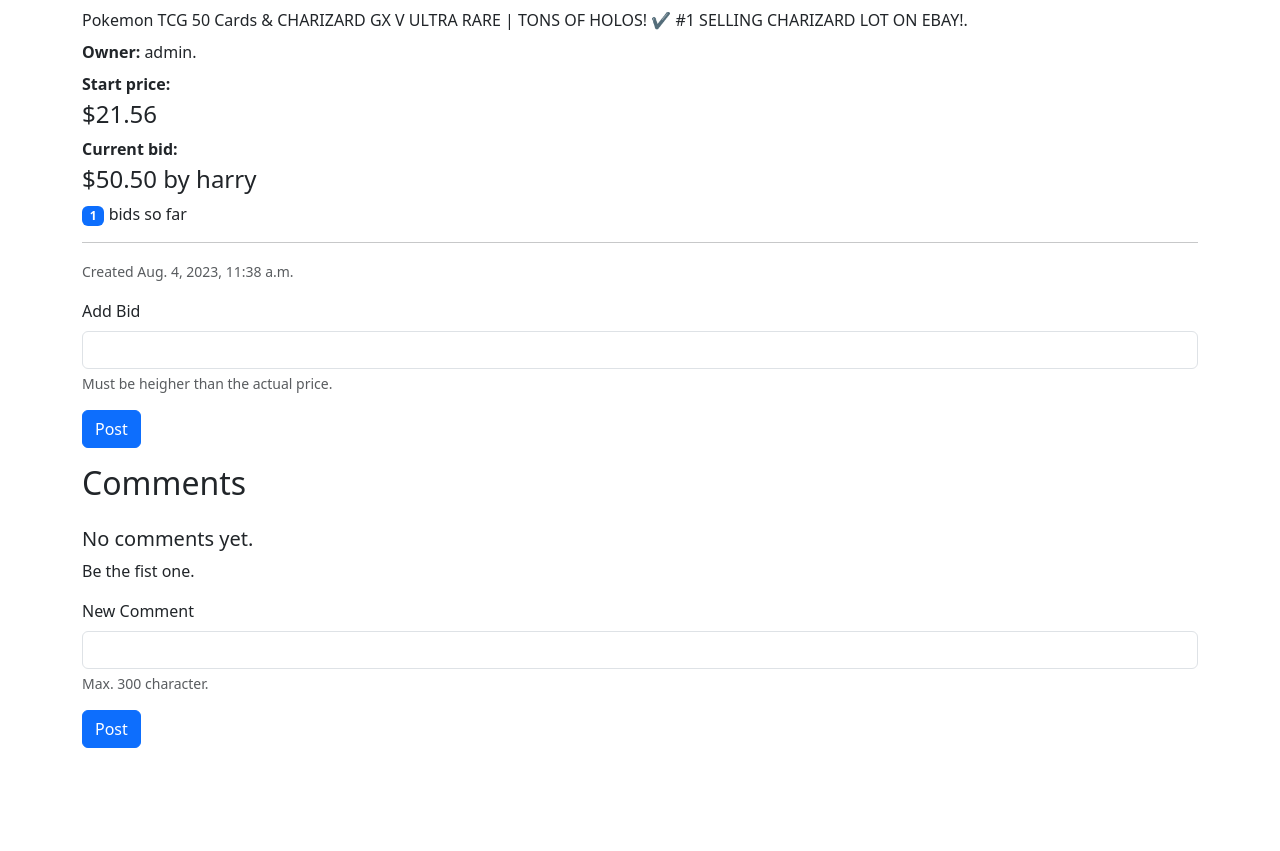
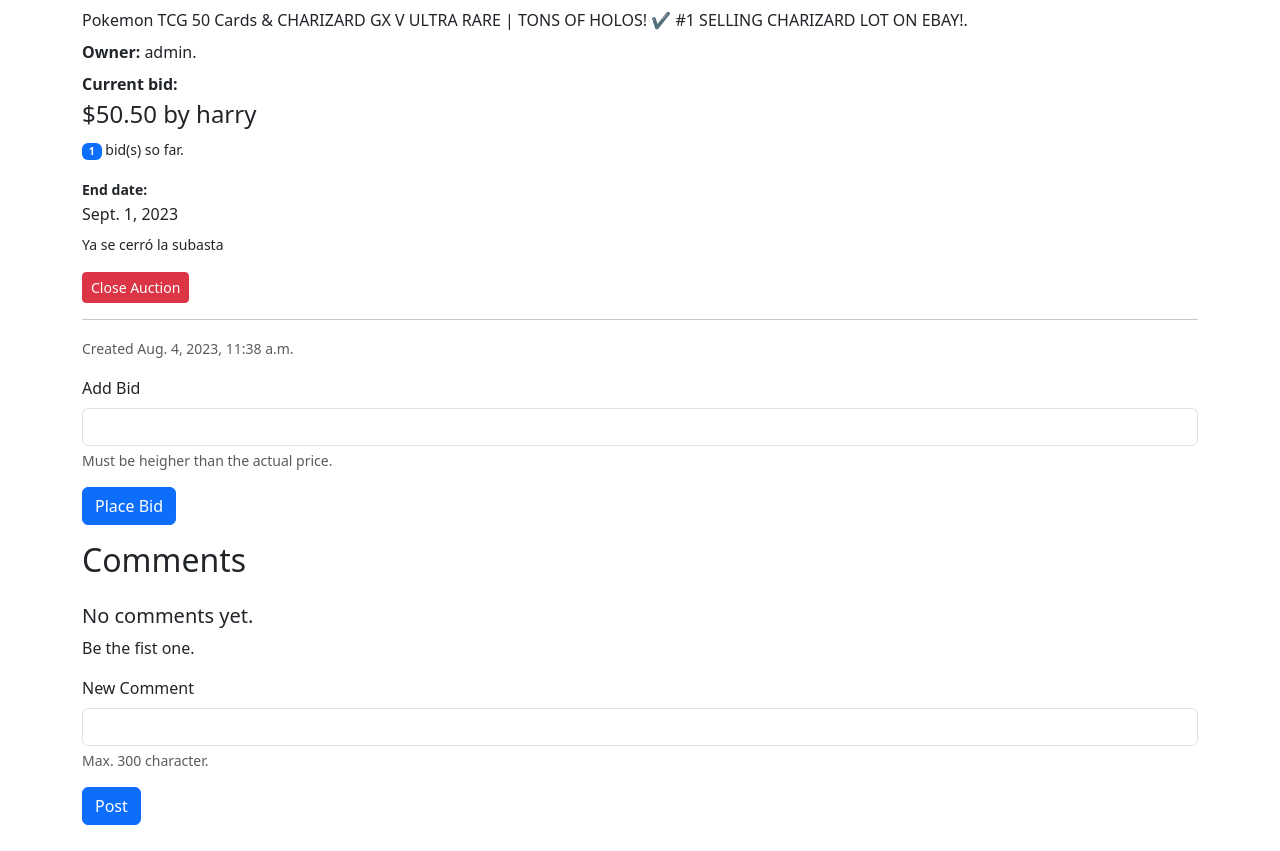
Before and after one commit to monicavaquerano/commerce, a Django app: page /listing/3 in a window 1280 px wide. Shown: the part 1045-1896 px from the top of the page. Before the commit the page ends 1793 px from the top, so only its background shows below. Run offline with Django 3.2, Linux system fonts and the light colour scheme; a user stored in the database is signed in; data comes from the database, SQL or seed files in the repository; both versions use the stored data as it was before the commit; parts of the project's set-up code (start-up, migrations or seed data) failed here and were passed over.

Commit message:
fix db problem

```diff
--- a/auctions/models.py
+++ b/auctions/models.py
@@ -1,4 +1,5 @@
-from datetime import timezone
+from datetime import timedelta, timezone
+import datetime
 from django.contrib.auth.models import AbstractUser
 from django.db import models
 from django.core.validators import MinValueValidator
@@ -35,7 +36,6 @@ class Listings(models.Model):
     watchers = models.ManyToManyField(User, blank=True, related_name="watchlist")
 
     start_date = models.DateTimeField(auto_now_add=True)
-    end_date = models.DateTimeField()  # REVISAR
 
     DURATIONS = [
         (3, "Three Days"),
@@ -44,7 +44,9 @@ class Listings(models.Model):
         (28, "Four Weeks"),
     ]
 
-    duration = models.IntegerField(choices=DURATIONS)
+    duration = models.IntegerField(choices=DURATIONS, blank=False, default=28)
+
+    # ARREGLAR ESTO!!!!!!!!!!!!!!!!!1
 
     is_active = models.BooleanField(default=True)
 
--- a/auctions/templates/auctions/index.html
+++ b/auctions/templates/auctions/index.html
@@ -4,6 +4,8 @@
 
 <div class="container-fluid">
     <h2>Active Listings</h2>
+
+    {% if categories %}
     <form class="row g-3 my-1" action="{% url 'displayCategory' %}" method="post">
         {% csrf_token %}
         <div class="col-auto">
@@ -23,6 +25,8 @@
             <button type="submit" class="btn btn-primary btn-sm">Select</button>
         </div>
     </form>
+    {% endif %}
+
     <div class="row row-cols-1 row-cols-sm-2 row-cols-md-3 g-4 my-1">
         {% for listing in listings %}
         <div class="col">
--- a/auctions/templates/auctions/listing.html
+++ b/auctions/templates/auctions/listing.html
@@ -25,16 +25,34 @@
         <img src="{{ listing.image }}" alt="{{ listing.title }}">
         <p class="my-2">{{ listing.description }}.</p>
         <p class="my-2"><strong>Owner:</strong> {{ listing.user }}.</p>
+
+        {% if bids %}
+        <p class="my-1"><strong>Current bid:</strong></p>
+        <h4 class="">${{ bids.amount }} by {{ bids.user }}</h4>
+        <p><small><span class="badge text-bg-primary">{{ bidTotal }}</span> bid(s) so far.</small></p>
+        {% else %}
         <p class="my-1"><strong>Start price:</strong></p>
         <h4 class="">${{ listing.start_bid }}</h4>
-
-        <p class="my-1"><strong>Current bid:</strong></p>
-        {% if bids %}
-        <h4 class="">${{ bids.amount }} by {{ bids.user }}</h4>
-        <p><span class="badge text-bg-primary">{{ bidTotal }}</span> bids so far</p>
-        {% else %}
         <h6>No bids yet.</h6>
         <span>Be the fist one.</span>
+        {% endif %}
+
+        <p class="my-1"><small><strong>End date:</strong></small></p>
+        <h6>{{ lapso }}</h6>
+
+        {% if isClosed %}
+        <p><small> Sigue la subasta!</small></p>
+        {% else %}
+        <p><small>Ya se cerró la subasta</small></p>
+        {% endif %}
+
+        {% if user.is_authenticated %}
+        {% if isOwner %}
+        <form action="{% url 'closeAuction' id=listing.id %}" method="post">
+            {% csrf_token %}
+            <button type="submit" class="btn btn-danger btn-sm">Close Auction</button>
+        </form>
+        {% endif %}
         {% endif %}
 
         <hr>
@@ -64,7 +82,7 @@
                     aria-describedby="newBidHelp" required>
                 <div id="newBidHelp" class="form-text">Must be heigher than the actual price.</div>
             </div>
-            <button type="submit" class="btn btn-primary">Post</button>
+            <button type="submit" class="btn btn-primary">Place Bid</button>
         </form>
         {% endif %}
 
--- a/auctions/templates/auctions/register.html
+++ b/auctions/templates/auctions/register.html
@@ -47,9 +47,7 @@
             </div>
         </form>
 
-        Already have an account? <a href="{% url 'login' %}"><strong>Log in here.</strong></a>
-
-
+        Already have an account? <a href="{% url 'login' %}">Log in here.</a>
 
     </div>
 </div>
--- a/auctions/urls.py
+++ b/auctions/urls.py
@@ -17,4 +17,5 @@ urlpatterns = [
     path("watchlist", views.displayWatchlist, name="watchlist"),
     path("addComment/<int:id>", views.addComment, name="addComment"),
     path("addBid/<int:id>", views.addBid, name="addBid"),
+    path("closeAuction/<int:id>", views.closeAuction, name="closeAuction"),
 ]
--- a/auctions/views.py
+++ b/auctions/views.py
@@ -1,3 +1,4 @@
+import datetime
 from django.contrib.auth import authenticate, login, logout
 
 # from django.contrib.auth.decorators import login_required
@@ -30,6 +31,10 @@ def listing(request, id):
     bidTotal = len(Bids.objects.filter(listing=id))
     hasWatchers = request.user in listingData.watchers.all()
     comments = Comments.objects.filter(listing=listingData)
+    isOwner = request.user == listingData.user
+
+    lapso = listingData.start_date + datetime.timedelta(days=listingData.duration)
+
     return render(
         request,
         "auctions/listing.html",
@@ -39,8 +44,57 @@ def listing(request, id):
             "comments": comments,
             "bids": bidData,
             "bidTotal": bidTotal,
+            "isOwner": isOwner,
+            "lapso": lapso.date,
         },
     )
+
+
+def closeAuction(request, id):
+    listingData = Listings.objects.get(pk=id)
+    bidData = Bids.objects.filter(listing=id).first()
+    bidTotal = len(Bids.objects.filter(listing=id))
+    hasWatchers = request.user in listingData.watchers.all()
+    comments = Comments.objects.filter(listing=listingData)
+    isOwner = request.user == listingData.user
+
+    lapso = datetime.timedelta(days=listingData.duration)
+    end_date = listingData.start_date + lapso
+
+    if end_date > timezone.now():
+        isClosed = True
+
+        return render(
+            request,
+            "auctions/listing.html",
+            {
+                "listing": listingData,
+                "hasWatchers": hasWatchers,
+                "comments": comments,
+                "bids": bidData,
+                "bidTotal": bidTotal,
+                "isOwner": isOwner,
+                "isClosed": isClosed,
+                "message": "ya se cerró la subasta",
+            },
+        )
+    else:
+        isClosed = False
+
+        return render(
+            request,
+            "auctions/listing.html",
+            {
+                "listing": listingData,
+                "hasWatchers": hasWatchers,
+                "comments": comments,
+                "bids": bidData,
+                "bidTotal": bidTotal,
+                "isOwner": isOwner,
+                "isClosed": isClosed,
+                "message": "sigue la subasta",
+            },
+        )
 
 
 def addComment(request, id):
@@ -270,8 +324,6 @@ def create_listing(request):
         start_bid = request.POST["start_bid"]
         image_url = request.POST["image_url"]
         category = request.POST["category"]
-        # start_date = timezone.now()
-        end_date = request.POST["end_date"]
         duration = request.POST["duration"]
 
         # Who is the user?
@@ -288,7 +340,6 @@ def create_listing(request):
             image=image_url,
             category=category_data,
             user=user,
-            end_date=end_date,
             duration=duration,
         )
         # Insert the object our database
```
Also changed, not shown: auctions/templates/auctions/create.html (+2 -11 lines), auctions/migrations/0001_initial.py (added), auctions/migrations/0002_alter_bids_listing_alter_bids_user_and_more.py (added), auctions/migrations/__init__.py (added), db.sqlite3.
